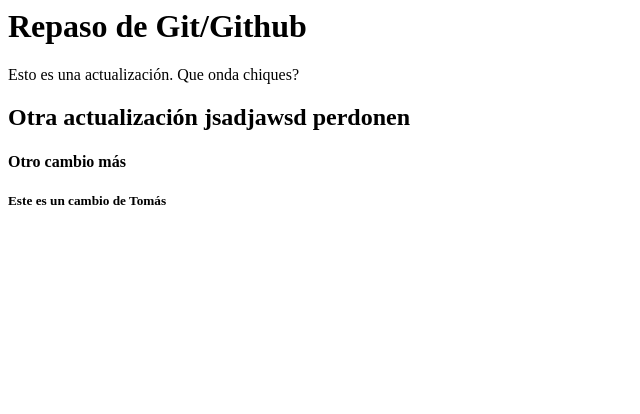
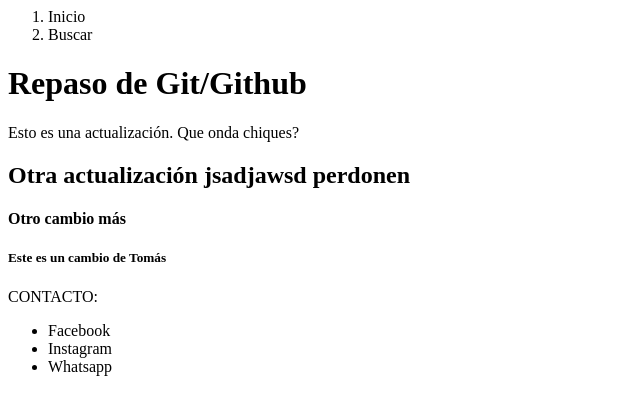
Before and after one commit to Tomisuarez11/Repaso-de-GIT, a plain HTML site: page index.html in a window 1280 px wide. Shown: the whole page, without its empty margins (0-640 px from the left). Drawn offline with Linux system fonts and the light colour scheme.

Commit message:
Tomás agrego un footer y un header

```diff
--- a/index.html
+++ b/index.html
@@ -1,11 +1,26 @@
 <html>
     <head></head>
     <body>
+        <header>
+            <ol>
+                <li>Inicio</li>
+                <li>Buscar</li>
+            </ol>
+        </header>
         <h1>Repaso de Git/Github</h1>
         <p>Esto es una actualización. Que onda chiques?</p>
         <h2>Otra actualización jsadjawsd perdonen</h2>
         <h4>Otro cambio más</h4>
 
         <h5>Este es un cambio de Tomás</h5>
+
+        <footer>
+            <p>CONTACTO: </p>
+            <ul>
+                <li>Facebook</li>
+                <li>Instagram</li>
+                <li>Whatsapp </li>
+            </ul>
+        </footer>
     </body>
 </html>
```
